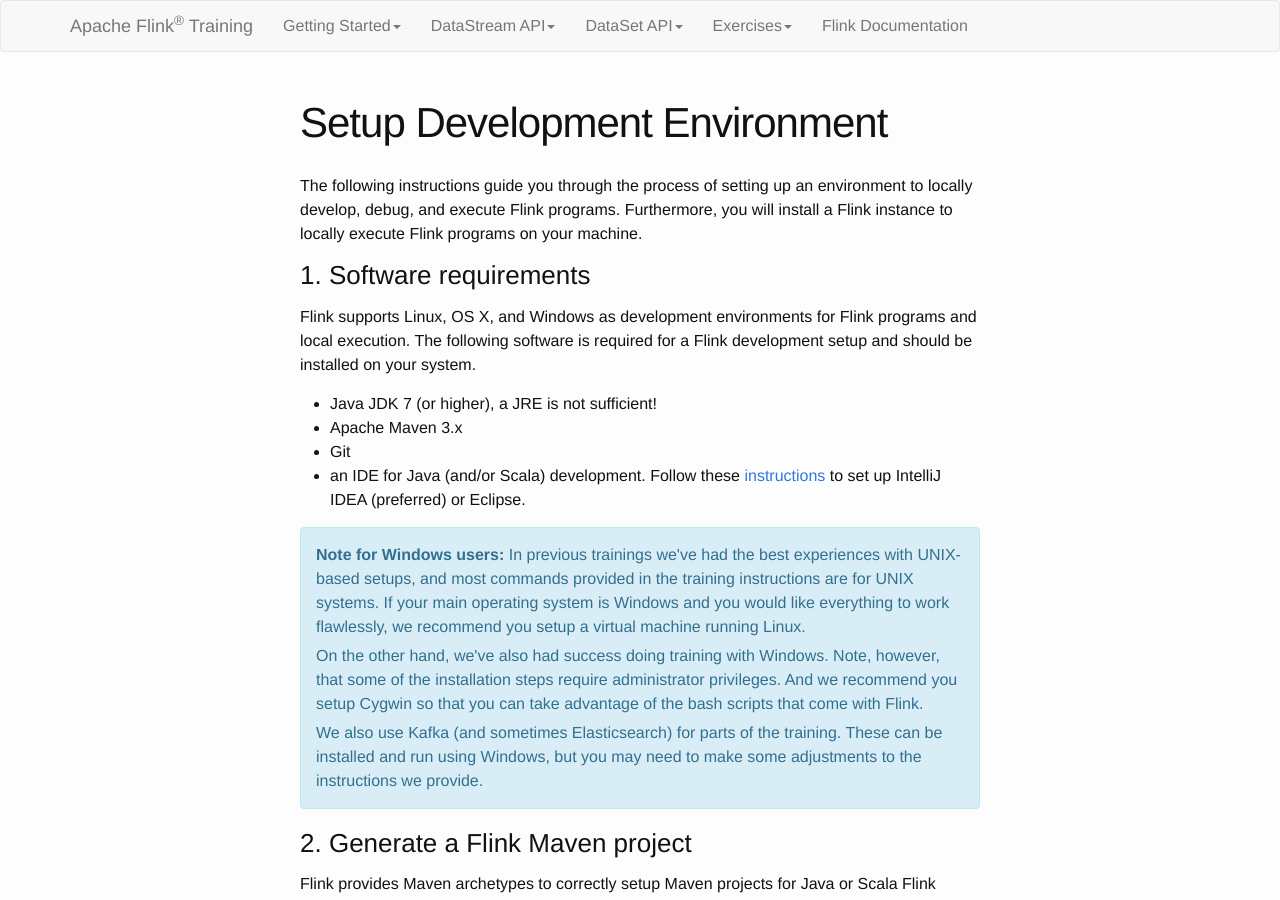
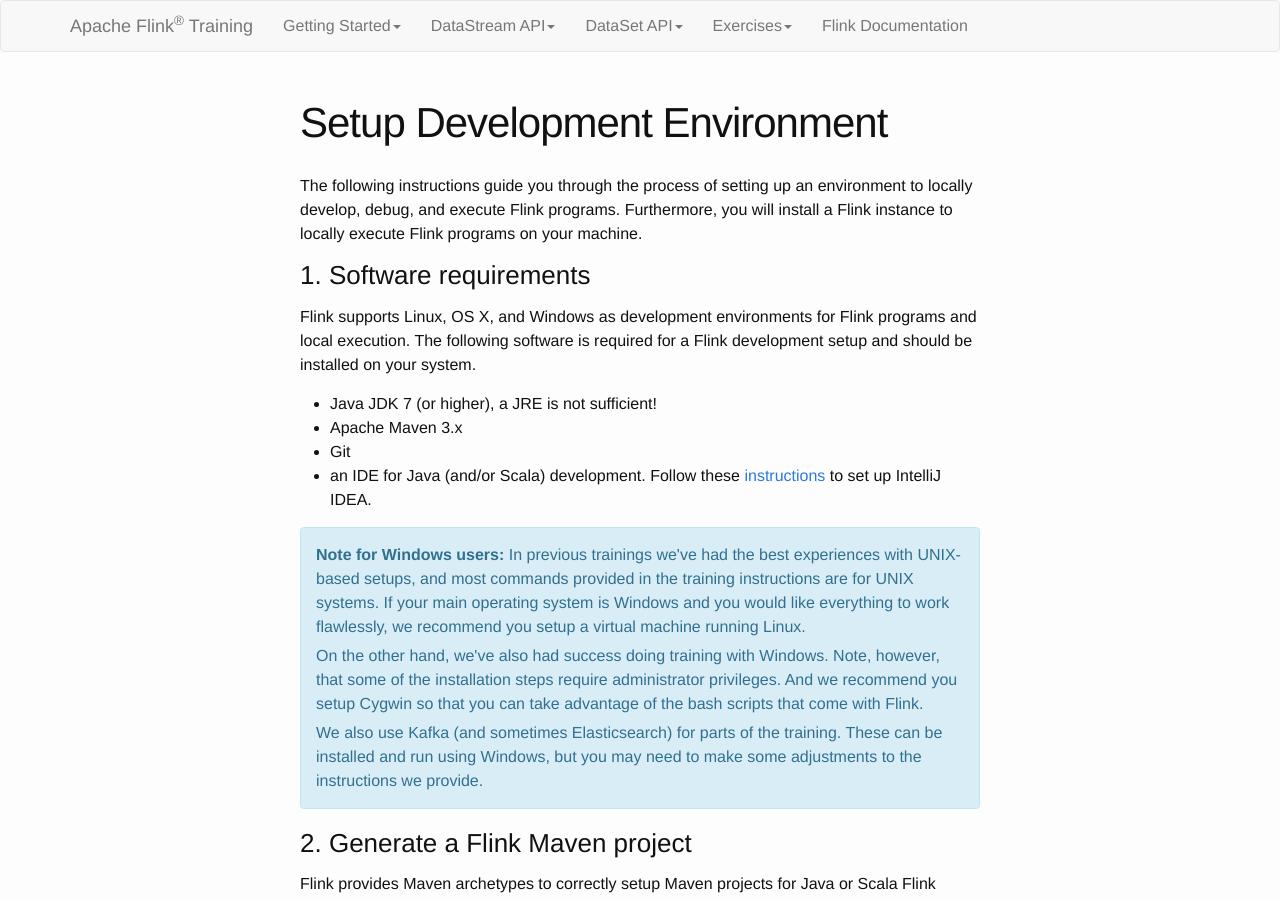
Before and after one commit to dataArtisans/flink-training-web, a Jekyll site: the page built from devEnvSetup.md, in a window 1280 px wide and 900 px high. Built offline with Jekyll 4.4.1, drawn with Linux system fonts in a browser that asks for light colours.

Commit message:
removed mention of eclipse

```diff
--- a/devEnvSetup.md
+++ b/devEnvSetup.md
@@ -14,7 +14,7 @@
 - Apache Maven 3.x
 - Git
 - an IDE for Java (and/or Scala) development.
-  Follow these [instructions](http://ci.apache.org/projects/flink/flink-docs-release-1.2/internals/ide_setup.html) to set up IntelliJ IDEA (preferred) or Eclipse.
+  Follow these [instructions](http://ci.apache.org/projects/flink/flink-docs-release-1.2/internals/ide_setup.html) to set up IntelliJ IDEA.
 
 <div class="alert alert-info">
 <p>
```
